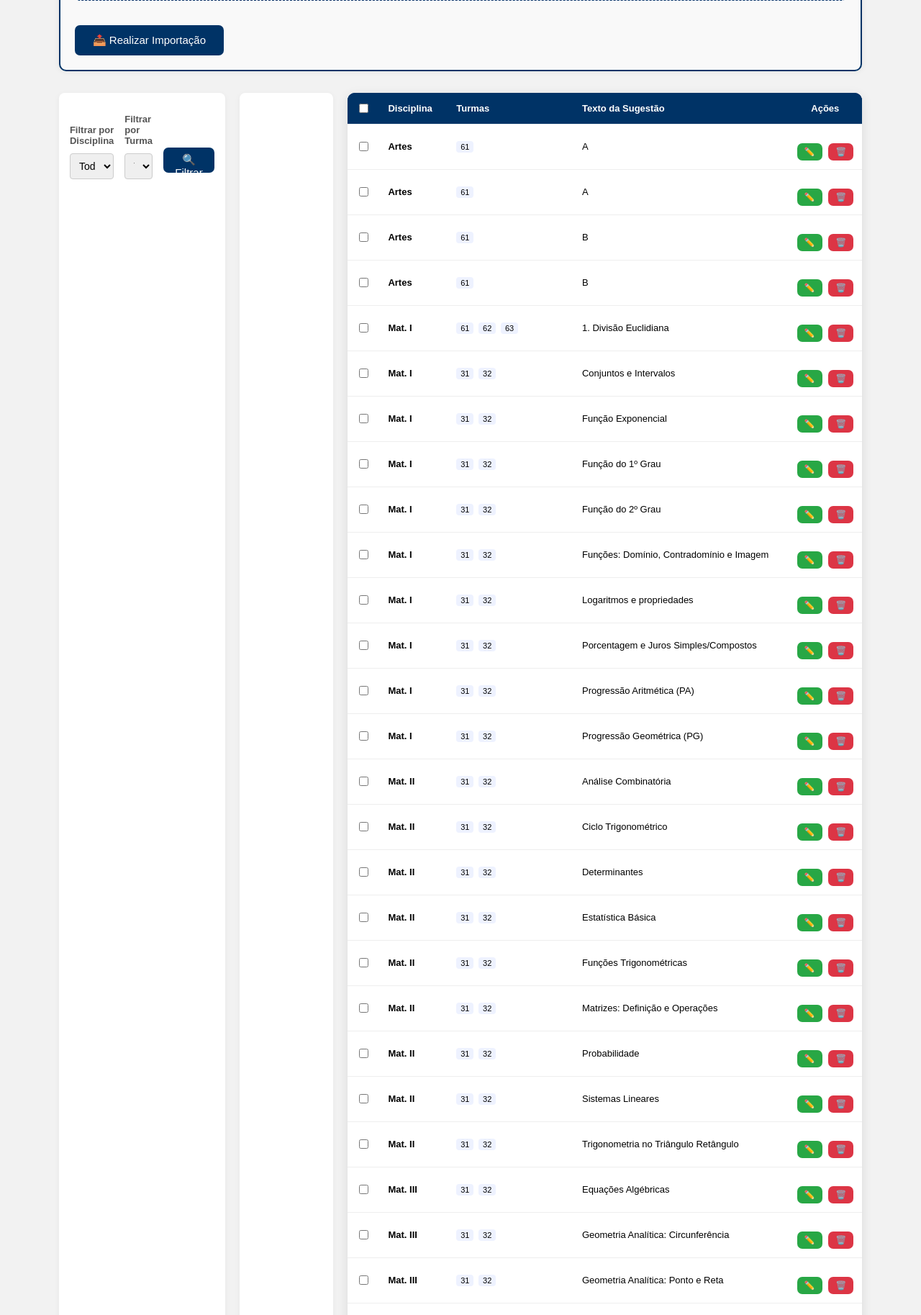
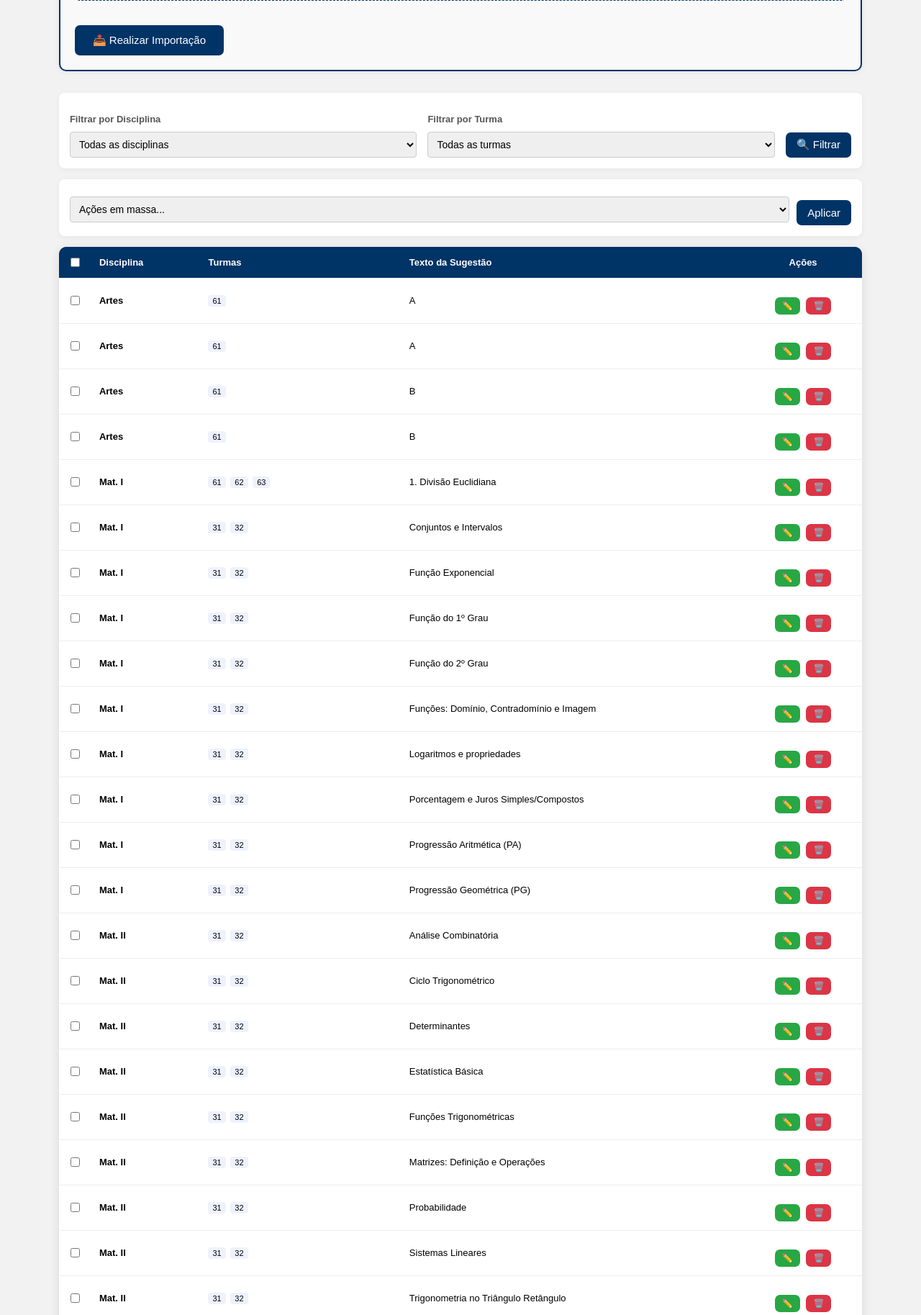
Before and after one commit to professorsilvio-alt/colegioeme, a Django app: page /gerenciar-sugestoes/ in a window 1280 px wide. Shown: the part 627-2454 px from the top of the page at 72% size. Run offline with Django 5.2, Linux system fonts and the light colour scheme; a user stored in the database is signed in; data comes from the database, SQL or seed files in the repository.

Commit message:
fix(ui): rework filters and mass actions layout from columns to rows

```diff
--- a/core/templates/core/gerenciar_sugestoes.html
+++ b/core/templates/core/gerenciar_sugestoes.html
@@ -55,12 +55,10 @@
         </form>
     </div>
 
-    <!-- Filtros e Ações em Massa -->
-    <div style="display: flex; gap: 20px; align-items: stretch; margin-bottom: 15px;">
     <!-- Filtros -->
-        <div style="background: white; padding: 15px; border-radius: 8px; flex: 2; box-shadow: 0 2px 8px rgba(0,0,0,0.05);">
-            <form method="get" action="{% url 'gerenciar_sugestoes' %}" style="display: flex; gap: 15px; align-items: flex-end;">
-                <div style="flex: 1;">
+    <div style="background: white; padding: 15px; border-radius: 8px; margin-bottom: 15px; box-shadow: 0 2px 8px rgba(0,0,0,0.05);">
+        <form method="get" action="{% url 'gerenciar_sugestoes' %}" style="display: flex; gap: 15px; align-items: flex-end; flex-wrap: wrap;">
+            <div style="flex: 1; min-width: 200px;">
                 <label style="font-size: 13px; font-weight: bold; color: #555; display: block; margin-bottom: 5px;">Filtrar por Disciplina</label>
                 <select name="disciplina" style="width: 100%; padding: 8px; border-radius: 4px; border: 1px solid #ccc;">
                     <option value="">Todas as disciplinas</option>
@@ -69,7 +67,7 @@
                     {% endfor %}
                 </select>
             </div>
-                <div style="flex: 1;">
+            <div style="flex: 1; min-width: 200px;">
                 <label style="font-size: 13px; font-weight: bold; color: #555; display: block; margin-bottom: 5px;">Filtrar por Turma</label>
                 <select name="turma" style="width: 100%; padding: 8px; border-radius: 4px; border: 1px solid #ccc;">
                     <option value="">Todas as turmas</option>
@@ -88,16 +86,13 @@
     </div>
 
     <!-- Ações em Massa -->
-        <div style="background: white; padding: 15px; border-radius: 8px; flex: 1; display: flex; align-items: flex-end; gap: 10px; box-shadow: 0 2px 8px rgba(0,0,0,0.05);">
-            <div style="flex: 1;">
-                <label style="font-size: 13px; font-weight: bold; color: #555; display: block; margin-bottom: 5px;">Ações Selecionadas</label>
-                <select id="acaoMassaSelect" style="width: 100%; padding: 8px; border-radius: 4px; border: 1px solid #ccc;">
+    <div style="background: white; padding: 15px; border-radius: 8px; margin-bottom: 15px; display: flex; align-items: center; gap: 10px; box-shadow: 0 2px 8px rgba(0,0,0,0.05);">
+        <select id="acaoMassaSelect" style="padding: 8px; border-radius: 4px; border: 1px solid #ccc; min-width: 250px;">
             <option value="">Ações em massa...</option>
             <option value="excluir">🗑️ Excluir Selecionadas</option>
             <option value="editar">✏️ Editar Disciplina/Turmas em Massa</option>
         </select>
         <button type="button" class="btn-primary" onclick="executarAcaoMassa()" style="padding: 8px 15px; height: 35px;">Aplicar</button>
-        </div>
     </div>
 
     <!-- Lista de Sugestões Existentes (Opcional, mas útil) -->
```
Lines whose indentation alone changed are shown as unchanged.
